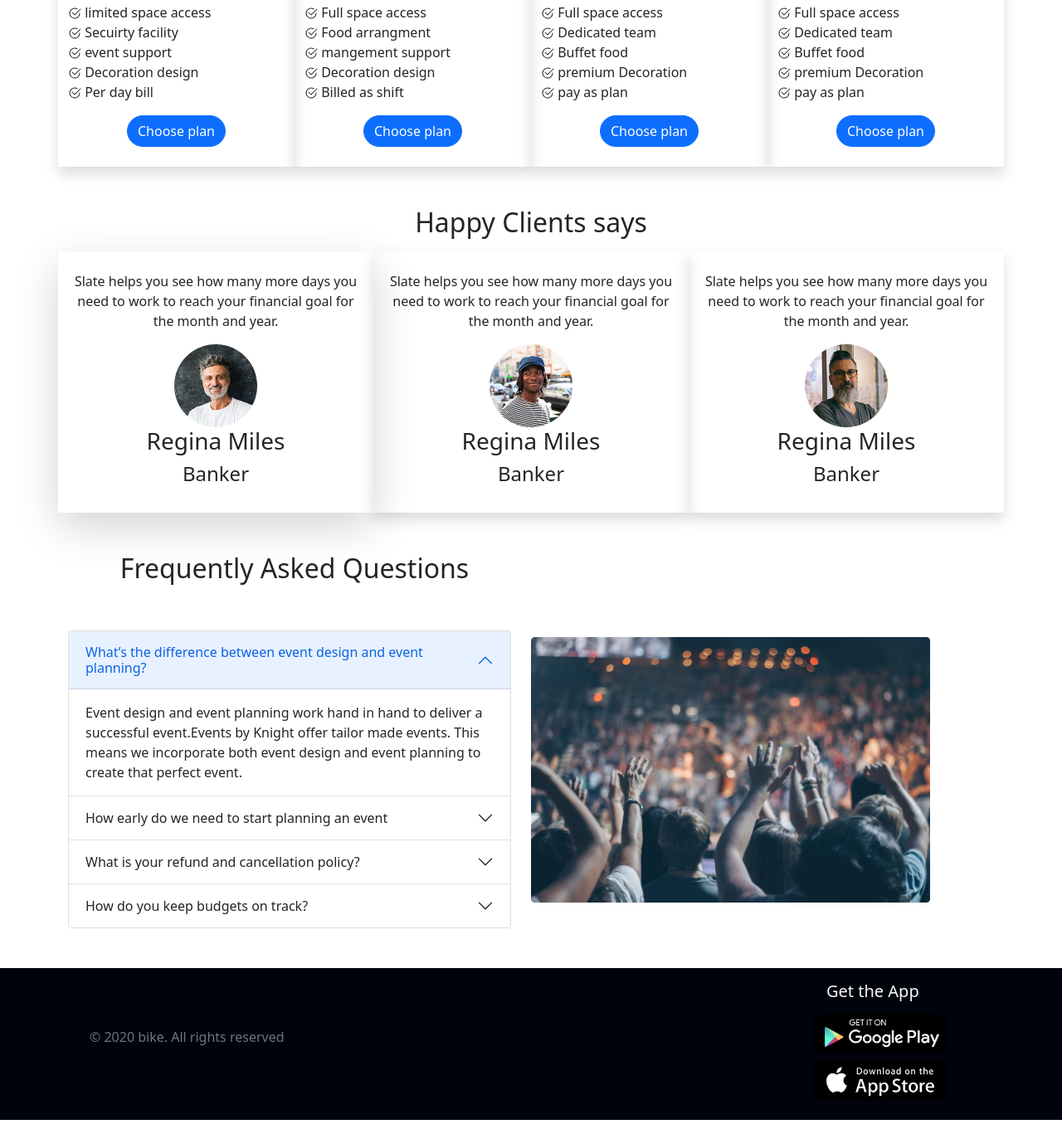
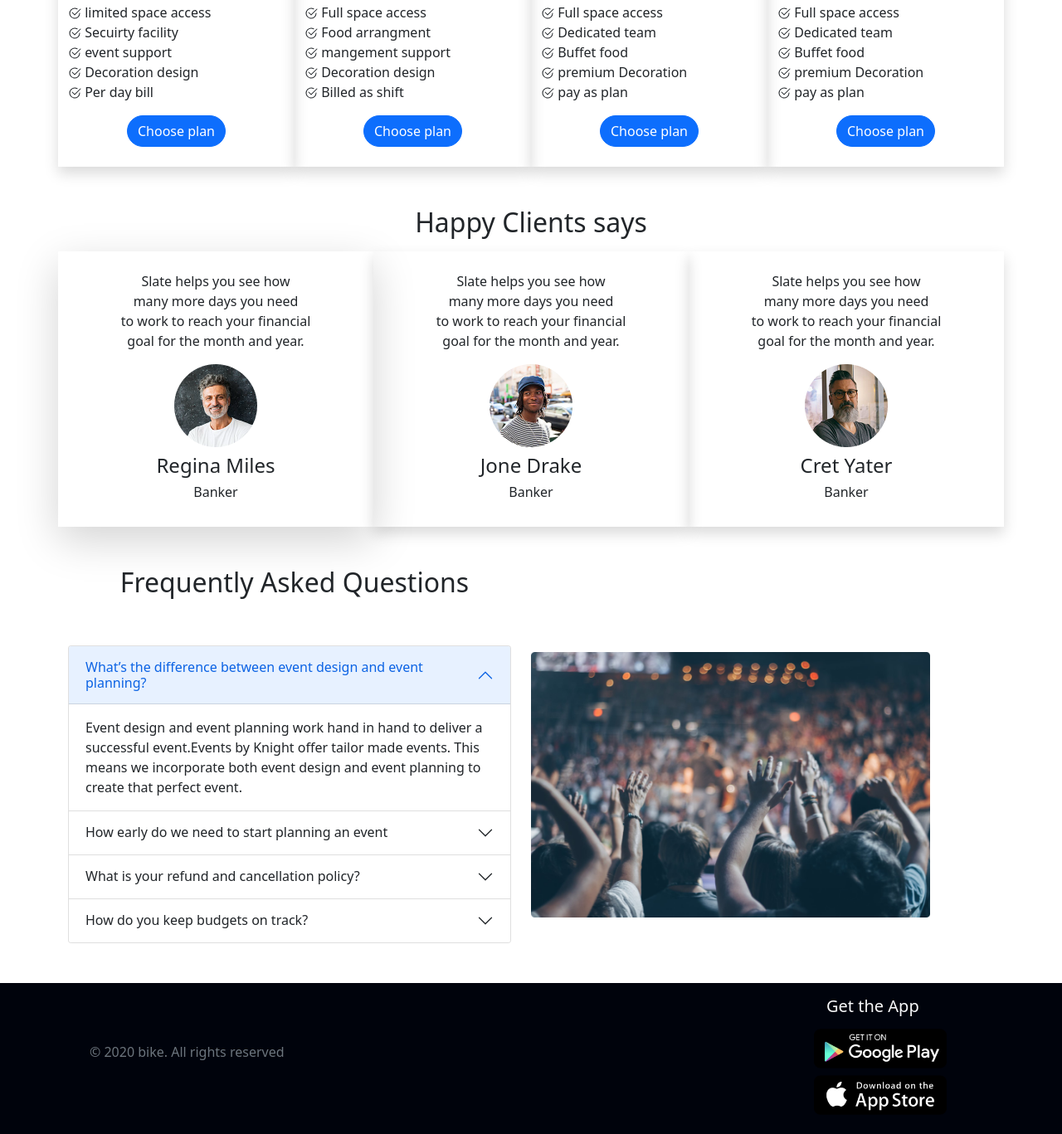
Before and after one commit to joyfulislam/Abacus-Convention-Center, a plain HTML site: page index.html in a window 1280 px wide. Shown: the part 1327-2694 px from the top of the page at 83% size. Drawn offline with nearby package versions, Linux system fonts and the light colour scheme.

Commit message:
version 1.02

```diff
--- a/index.html
+++ b/index.html
@@ -59,8 +59,8 @@
                       <div class="carousel-item active">
                         <img src="images/banner.png" class="d-block w-100" alt="Wedding Photo">
                         <div class="carousel-caption d-none d-md-block">
-                          <h5>The perfect venue for your next event</h5>
-                          <p>Amet minim mollit non deserunt ullamco est sit aliqua dolor do amet sint. Velit officia consequat duis enim velit </p>
+                          <h5 class="display-5">The perfect venue for your <br> next event</h5>
+                          <p class="fs-6 fw-light">Amet minim mollit non deserunt ullamco est sit aliqua <br> dolor do amet sint. Velit officia consequat duis enim velit </p>
 
                           <button class="btn btn-primary px-4">Book Now</button>
                         </div>
@@ -264,24 +264,24 @@
                 </div>
 
                 <div class="person1 col-4 text-center shadow-lg py-4">
-                    <p>Slate helps you see how many more days you need to work to reach your financial goal for the month and year.</p>
+                    <p>Slate helps you see how <br> many more days you need <br> to work to reach your financial <br> goal for the month and year.</p>
                     <img src="images/person 2.png" alt="">
-                    <h3>Regina Miles</h3>
-                    <h4>Banker</h4>
+                    <h3 class="pt-2 h4">Regina Miles</h3>
+                    <h4 class="fw-normal h6">Banker</h4>
                 </div>
 
                 <div class="person1 col-4 text-center shadow py-4">
-                    <p>Slate helps you see how many more days you need to work to reach your financial goal for the month and year.</p>
+                    <p>Slate helps you see how <br> many more days you need <br> to work to reach your financial <br> goal for the month and year.</p>
                     <img src="images/person 3.png" alt="">
-                    <h3>Regina Miles</h3>
-                    <h4>Banker</h4>
+                    <h3 class="pt-2 h4">Jone Drake</h3>
+                    <h4 class="fw-normal h6">Banker</h4>
                 </div>
 
                 <div class="person1 col-4 text-center shadow py-4">
-                    <p>Slate helps you see how many more days you need to work to reach your financial goal for the month and year.</p>
+                    <p>Slate helps you see how <br> many more days you need <br> to work to reach your financial <br> goal for the month and year.</p>
                     <img src="images/person 1.png" alt="">
-                    <h3>Regina Miles</h3>
-                    <h4>Banker</h4>
+                    <h3 class="pt-2 h4">Cret Yater</h3>
+                    <h4 class="fw-normal h6">Banker</h4>
                 </div>
             </div>
         </div>
@@ -359,11 +359,11 @@
         <div class="container-fluid" style="background-color: rgb(0, 3, 12);">
             <div class="row">
                 <div class="col-9 d-flex align-items-center">
-                    <p class="ms-5 ps-5 text-muted">© 2020 bike. All rights reserved</p>
+                    <p class="ms-5 ps-5 text-muted fw-light">© 2020 bike. All rights reserved</p>
                 </div>
 
                 <div class="col-3 py-3">
-                    <h4 class="h5 fw-normal text-light mx-4">Get the App</h4>
+                    <h4 class="h5 fw-light text-light mx-4">Get the App</h4>
                     <img src="images/pngegg.png" alt="" style="width: 60%;">
                 </div>
             </div>
```
